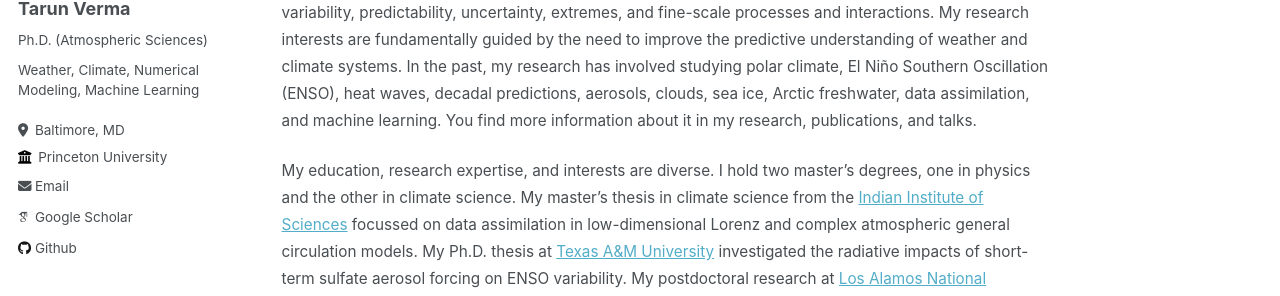
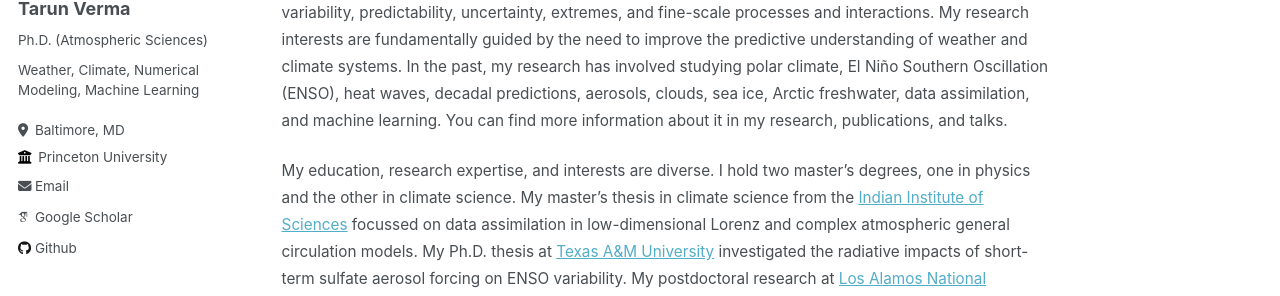
Before and after one commit to shiprock-1583/shiprock-1583.github.io, a Jekyll site: the page built from _pages/about.md, in a window 1280 px wide and 1130 px high. Shown: the part 282-578 px from the top of the window. Built offline with Jekyll 4.4.1, drawn with Linux system fonts in a browser that asks for light colours; some web fonts are replaced; some of the changed text lies outside the part shown.

Commit message:
Update about.md

```diff
--- a/_pages/about.md
+++ b/_pages/about.md
@@ -8,6 +8,6 @@ redirect_from:
 ---
 <span style="font-size:0.85em;"> As a computational climate scientist, I study and model processes across the atmosphere, ocean, and cryosphere on a wide range of spatial and time scales, from the tropics to the poles. </span>
 
-<span style="font-size:0.85em;"> I use observations, idealized physics-based models, complex general circulation models, and statistical and machine-learning methods to address questions about anthropogenic climate change, climate variability, predictability, uncertainty, extremes, and fine-scale processes and interactions. My research interests are fundamentally guided by the need to improve the predictive understanding of weather and climate systems. In the past, my research has involved studying polar climate, El Niño Southern Oscillation (ENSO), heat waves, decadal predictions, aerosols, clouds, sea ice, Arctic freshwater, data assimilation, and machine learning. You find more information about it in my research, publications, and talks. </span>
+<span style="font-size:0.85em;"> I use observations, idealized physics-based models, complex general circulation models, and statistical and machine-learning methods to address questions about anthropogenic climate change, climate variability, predictability, uncertainty, extremes, and fine-scale processes and interactions. My research interests are fundamentally guided by the need to improve the predictive understanding of weather and climate systems. In the past, my research has involved studying polar climate, El Niño Southern Oscillation (ENSO), heat waves, decadal predictions, aerosols, clouds, sea ice, Arctic freshwater, data assimilation, and machine learning. You can find more information about it in my research, publications, and talks. </span>
 
 <span style="font-size:0.85em;"> My education, research expertise, and interests are diverse. I hold two master's degrees, one in physics and the other in climate science. My master's thesis in climate science from the [Indian Institute of Sciences](https://iisc.ac.in/) focussed on data assimilation in low-dimensional Lorenz and complex atmospheric general circulation models. My Ph.D. thesis at [Texas A&M University](https://www.tamu.edu/) investigated the radiative impacts of short-term sulfate aerosol forcing on ENSO variability. My postdoctoral research at [Los Alamos National Laboratory](https://www.lanl.gov/) focused on studying Arctic freshwater variability mechanisms and systematic errors that impair coupled earth system decadal prediction systems. My recent research position at [Princeton University](https://www.princeton.edu/) is part of a multi-institution collaboration called [M2LInES](https://m2lines.github.io/), which focuses on studying fundamental small-scale oceanic processes and improving their representation in coarse-resolution climate models using novel machine-learning approaches. </span>
```
